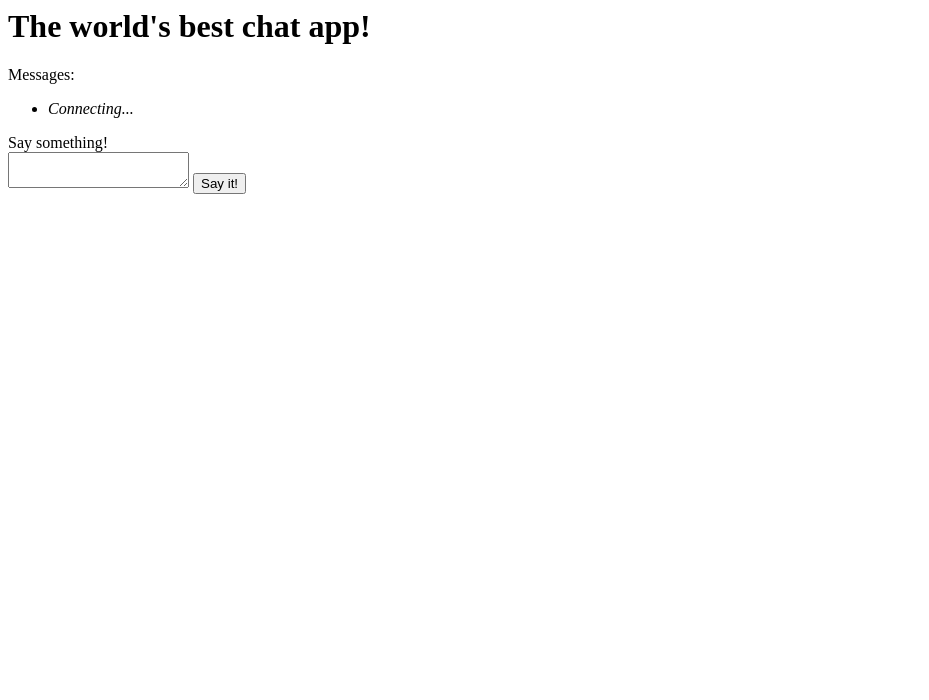
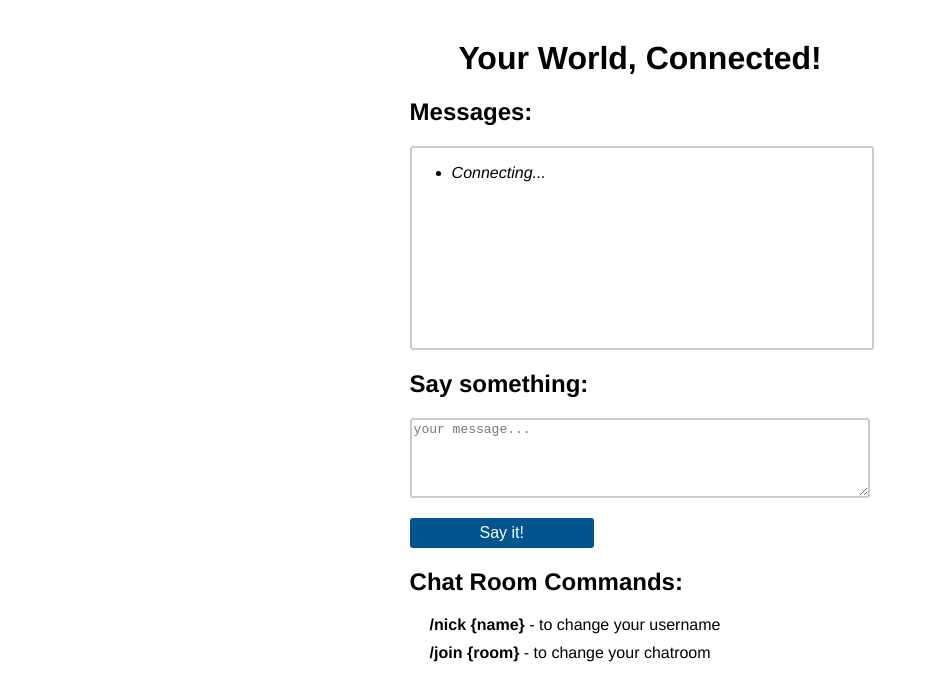
Before and after one commit to JohnMahowald/node-chat-room, a website: page public/index.html in a window 1280 px wide. Shown: the whole page, without its empty margins (0-929 px from the left). Drawn offline with nearby package versions, Linux system fonts and the light colour scheme; no server answers.

Commit message:
improved instructions, added styling

```diff
--- a/public/index.html
+++ b/public/index.html
@@ -1,6 +1,7 @@
 <html>
 <head>
   <title>The world's best chat app!</title>
+  <link rel='stylesheet' type='text/css' href='stylesheets/application.css'>
   <script src="http://code.jquery.com/jquery-2.1.1.js" type="text/javascript"></script>
   <script src="/socket.io/socket.io.js"></script>
   <script type="text/javascript" src="javascripts/chat.js"></script>
@@ -8,16 +9,31 @@
 
 </head>
 <body>
-<h1>The world's best chat app!</h1>
-Messages: <div id="incoming">
-  <ul id="group-messages">
-    <li><i>Connecting...</i></li>
+<h1>Your World, Connected!</h1>
+
+<div class='main-group'>
+  <h2>Messages: </h2>
+  <div id="incoming">
+    <ul id="group-messages">
+      <li><i>Connecting...</i></li>
+    </ul>
+  </div>
+</div>
+
+<div class='main-group'>
+  <h2>Say something:</h2>
+  <form>
+    <textarea id="outgoing" placeholder='your message...'></textarea>
+    <button id="message-submit">Say it!</button>
+  </form>
+</div>
+
+<div class='main-group commands'>
+  <h2>Chat Room Commands:</h2>
+  <ul>
+    <li><strong>/nick {name} </strong>- to change your username</li>
+    <li><strong>/join {room} </strong> - to change your chatroom</li>
   </ul>
 </div>
-Say something!
-<form>
-  <textarea id="outgoing"></textarea>
-  <button id="message-submit">Say it!</button>
-</form>
 </body>
 </html>
--- a/public/javascripts/chat.js
+++ b/public/javascripts/chat.js
@@ -14,7 +14,6 @@ Chat.prototype.bindMessageHandlers = function () {
   });
 
   this.socket.on('nicknameChangeResult', function(response) {
-    console.log(response.message);
   });
 
   this.socket.on("currentStatus", function(response) {
@@ -27,11 +26,9 @@ Chat.prototype.bindMessageHandlers = function () {
 };
 
 Chat.prototype.processCommand = function (message) {
-  console.log(message);
   message = message.trim();
   var commandRegex = /^(\/\S+)\s(.+)/;
   var matches = commandRegex.exec(message);
-  console.log(matches.length);
   var command = matches[1];
   if (command === "/nick") {
     this.socket.emit ("nicknameChangeRequest", matches[2]);
--- a/public/javascripts/chat_ui.js
+++ b/public/javascripts/chat_ui.js
@@ -10,6 +10,7 @@ function updateGroupMessage(message) {
   var $li = $("<li>");
   $li.text(message.currentRoom + " | " + message.user + ": " + message.text);
   $("#group-messages").append($li);
+  $("#incoming").scrollTop(1000);
 }
 
 function postCurrentStatus(response) {
--- /dev/null
+++ b/public/stylesheets/application.css
@@ -0,0 +1,58 @@
+body {
+  font-family: helvetica, arial, sans-serif;
+  width: 60%;
+  margin: 0 auto;
+}
+
+h1 {
+  text-align: center;
+  margin-top: 40px;
+}
+
+.main-group {
+  width: 60%;
+  margin: 0 auto;
+}
+
+#incoming {
+  border: 2px solid #cacaca;
+  border-radius: 3px;
+  margin: 0 auto;
+  width: 100%;
+  height: 200px;
+  overflow-y: auto;
+  text-align: left;
+}
+
+#outgoing {
+  border: 2px solid #cacaca;
+  border-radius: 3px;
+  width: 100%;
+  height: 80px;
+  font-size: 1em;
+}
+
+#message-submit {
+  background-color: #00558F;
+  color: white;
+  width: 40%;
+  height: 30px;
+  border-radius: 3px;
+  border: none;
+  font-size: 1em;
+  margin-top: 20px;
+  transition: background-color .5s;
+}
+
+#message-submit:hover {
+  background-color: #007ACC;
+}
+
+.commands ul {
+  list-style-type: none;
+}
+
+.commands li {
+  margin: 10px;
+  margin-left: -20px;
+}
```
Also changed, not shown: README.md (added).
